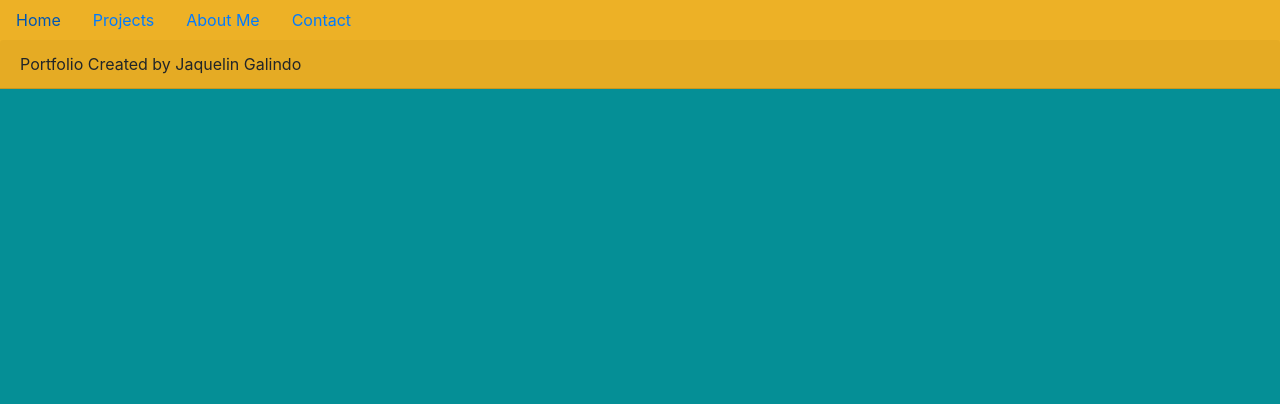
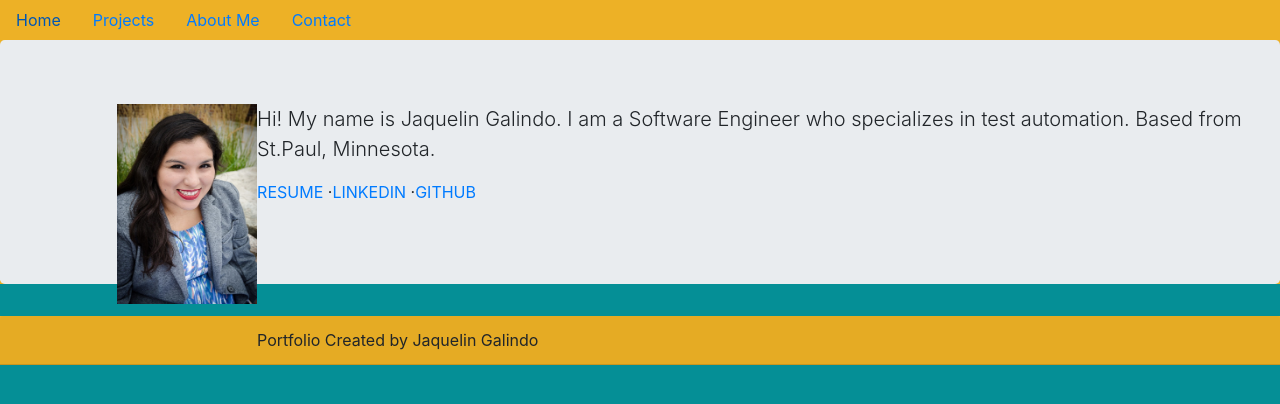
Before and after one commit to buildgal/react_portfolio, a React (Create React App) app: page / in a window 1280 px wide. Shown: the top 404 px of the page. Built offline with nearby package versions, Linux system fonts and the light colour scheme.

Commit message:
udpating the readme

```diff
--- a/src/App.js
+++ b/src/App.js
@@ -19,11 +19,21 @@ function App() {
       <Switch>
       <Header>
 
-      <Route exact path={["/","/Home"]}/>
-      <Route exact path="/Home" component={Home} />
-        <Route exact path="/Contact" component={Contact} />
-        <Route exact path="/AboutMe" component={AboutMe} />
-        <Route exact path="/Projects" component={Projects} />
+      <Route exact path="/">
+        <Home/>
+        </Route>
+      <Route exact path="/Home">
+        <Home/>
+        </Route>
+      <Route exact path="/Contact">
+        <Contact/>
+        </Route>
+      <Route exact path="/AboutMe">
+        <AboutMe/>
+        </Route>
+      <Route exact path="/Projects">
+        <Projects/>
+        </Route>
         </Header>
       </Switch>
 
```
Also changed, not shown: 1 other file (tests, documents, lock files or other folders).
